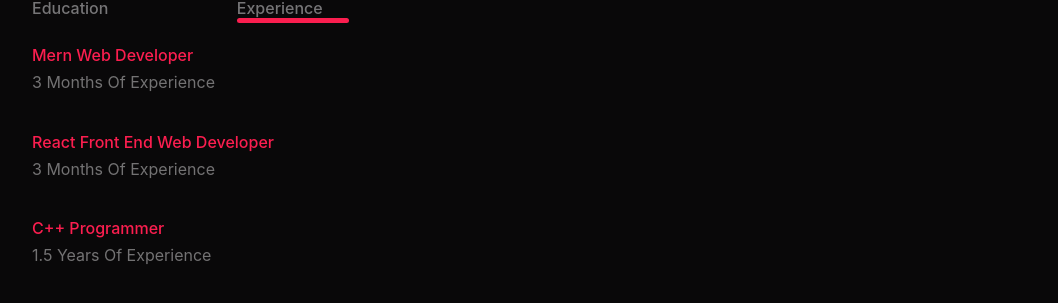
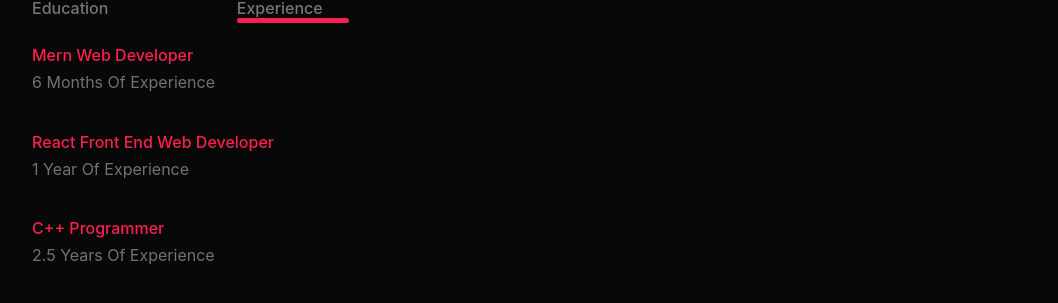
Before and after one commit to Abdul-Rafay-Mubashar/My-Portfolio, a React (Create React App) app: page / in a window 1280 px wide. Both pictures are taken after a click on the element "Experience". Shown: the part 2015-2318 px from the top of the page, without its empty margins (96-1154 px from the left). Built offline with nearby package versions, Linux system fonts and the light colour scheme.

Commit message:
Merge remote changes

```diff
--- a/public/index.html
+++ b/public/index.html
@@ -24,7 +24,7 @@
       work correctly both with client-side routing and a non-root public URL.
       Learn how to configure a non-root public URL by running `npm run build`.
     -->
-    <title>Abdul Rafay | Portfolio</title>
+    <title>Abdul Rafay Mubashar | Portfolio</title>
   </head>
   <body>
     <noscript>You need to enable JavaScript to run this app.</noscript>
--- a/src/AboutMe.js
+++ b/src/AboutMe.js
@@ -80,7 +80,7 @@ export default function AboutMe() {
                                 University Of Management And Technology
                             </div>
                             <div className='Education_Period'>
-                                2021-ongoing
+
                             </div>
                             <div className='Education_Heading'>
                                 Intermediate
@@ -89,7 +89,7 @@ export default function AboutMe() {
                                 Forman Christian College
                             </div>
                             <div className='Education_Period'>
-                                2018-2020
+
                             </div>
                             <div className='Education_Heading'>
                                 Metric
@@ -98,7 +98,7 @@ export default function AboutMe() {
                                 Cathedral High School
                             </div>
                             <div className='Education_Period'>
-                                2016-2018
+
                             </div>
                         </div>
                         <div className='Experience_Box'>
@@ -106,7 +106,7 @@ export default function AboutMe() {
                                 Mern Web Developer
                             </div>
                             <div className='Education_Discription'>
-                                3 Months Of Experience
+                                6 Months Of Experience
                             </div>
                             <div className='Education_Period'>
 
@@ -115,7 +115,7 @@ export default function AboutMe() {
                                 React Front End Web Developer
                             </div>
                             <div className='Education_Discription'>
-                                3 Months Of Experience
+                                1 Year Of Experience
                             </div>
                             <div className='Education_Period'>
 
@@ -124,7 +124,7 @@ export default function AboutMe() {
                                 C++ Programmer
                             </div>
                             <div className='Education_Discription'>
-                                1.5 Years Of Experience
+                                2.5 Years Of Experience
                             </div>
                             <div className='Education_Period'>
 
```
Also changed, not shown: 1 other file (tests, documents, lock files or other folders).
